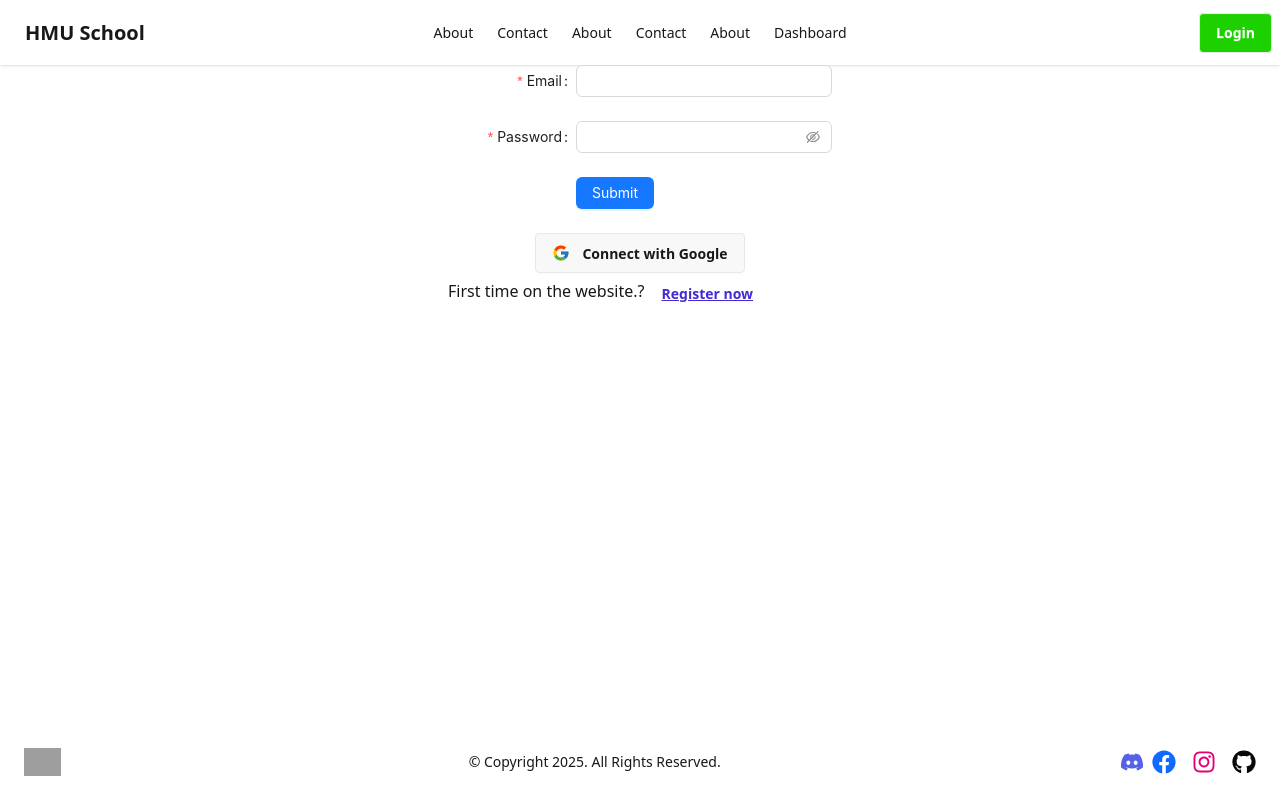
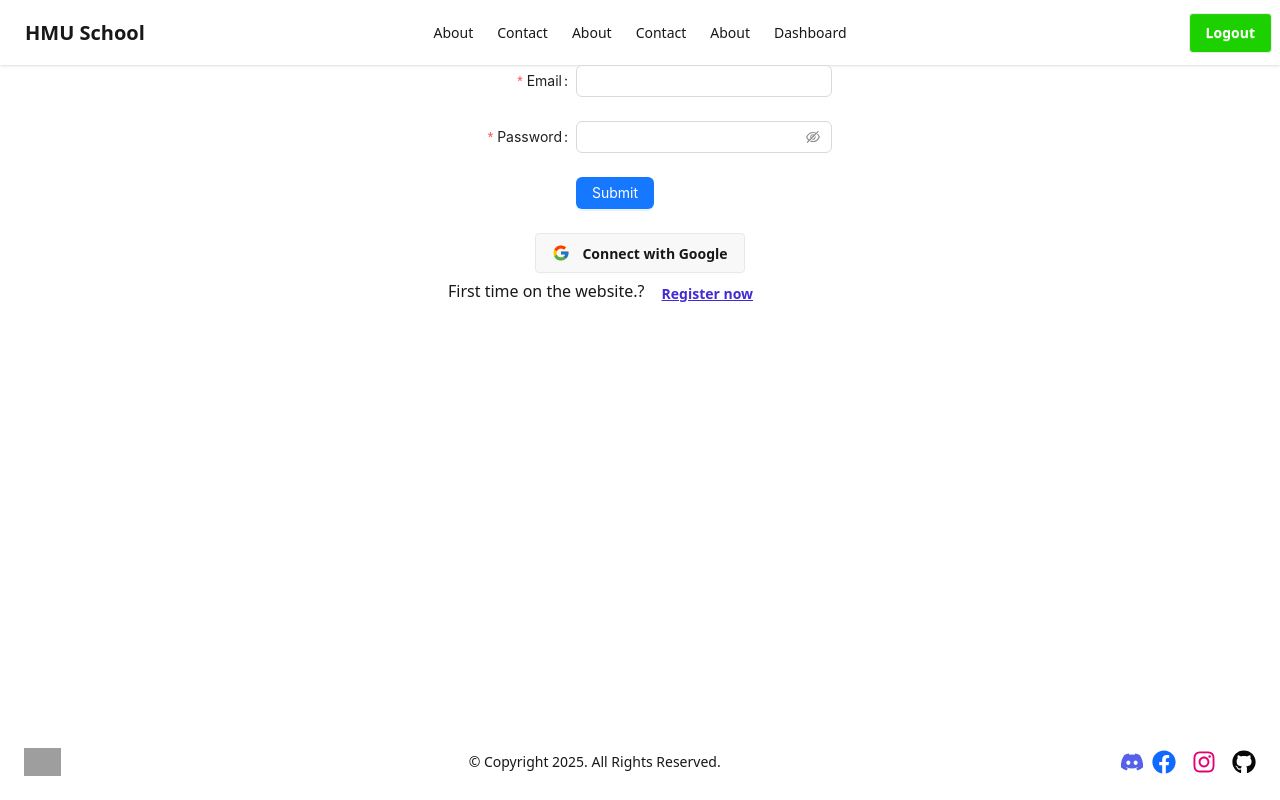
Before and after one commit to HIMU005/school_management_clilent, a React (Vite) app: page /login in a window 1280 px wide. Built offline with nearby package versions, Linux system fonts and the light colour scheme; no server answers; sample sign-in values are in the browser's storage; grey boxes are pictures that could not be loaded.

Commit message:
fixed some issue

```diff
--- a/src/Pages/Authentication/Login.jsx
+++ b/src/Pages/Authentication/Login.jsx
@@ -13,7 +13,7 @@ const Login = () => {
   const { loginUser, setUser, setLoading, googleLogin, loading } = useAuth();
   const navigate = useNavigate();
   const location = useLocation();
-  const from = location.state || "/";
+  const from = location.state || "/dashboard/profile";
   const axiosCommon = useAxiosCommon();
 
   const onFinish = async (values) => {
--- a/src/components/shared/NavBar.jsx
+++ b/src/components/shared/NavBar.jsx
@@ -1,4 +1,5 @@
 import { Link, NavLink } from "react-router";
+import useAuth from "../../hooks/useAuth";
 // import Profile from "./Profile";
 
 const NavBar = () => {
@@ -24,6 +25,8 @@ const NavBar = () => {
       </li>
     </>
   );
+
+  const { user, logOut } = useAuth();
   return (
     <div className="navbar bg-base-100 shadow-sm">
       <div className="navbar-start">
@@ -60,11 +63,15 @@ const NavBar = () => {
         <ul className="menu menu-horizontal px-1">{links}</ul>
       </div>
       <div className="navbar-end">
-        {/* <a className="btn">Button</a> */}
-        {/* <Profile /> */}
-        <Link to={"/login"} className="btn bg-[#1dd100] text-white ">
-          Login
-        </Link>
+        {user ? (
+          <button onClick={logOut} className="btn bg-[#1dd100] text-white">
+            Logout
+          </button>
+        ) : (
+          <Link to={"/login"} className="btn bg-[#1dd100] text-white ">
+            Login
+          </Link>
+        )}
       </div>
     </div>
   );
--- a/src/layout/DashBoardLayout.jsx
+++ b/src/layout/DashBoardLayout.jsx
@@ -3,7 +3,7 @@ import { Outlet } from "react-router";
 import DashboardNav from "../components/dashboard/shared/DashboardNav";
 
 const DashBoardLayout = () => {
-  const [isOpen, setIsOpen] = useState(false);
+  const [isOpen, setIsOpen] = useState(true);
 
   return (
     <div className="flex  justify-start gap-2">
```
